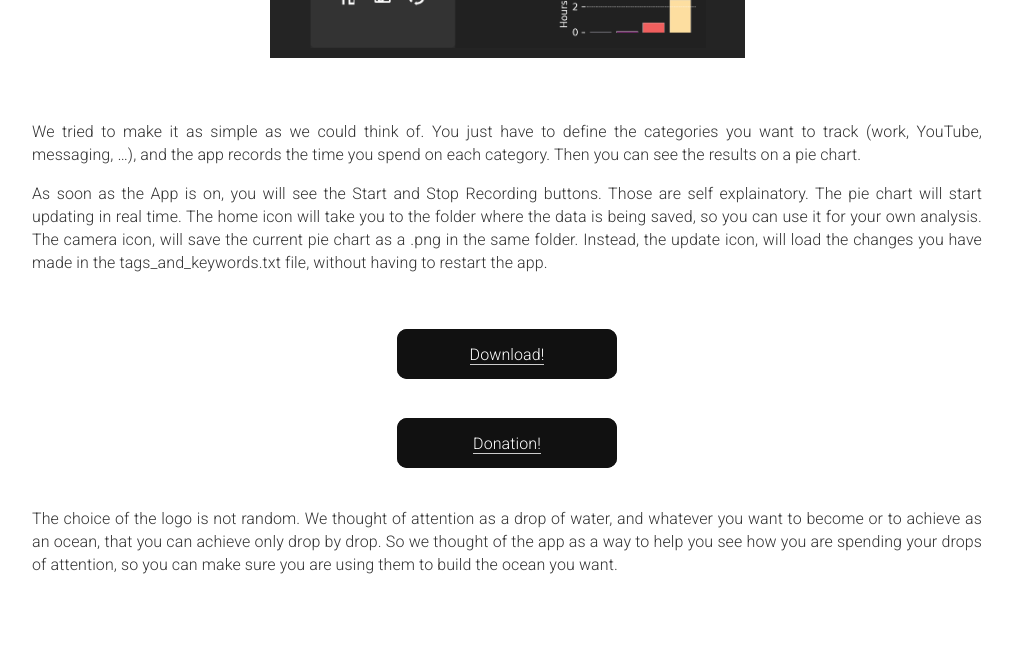
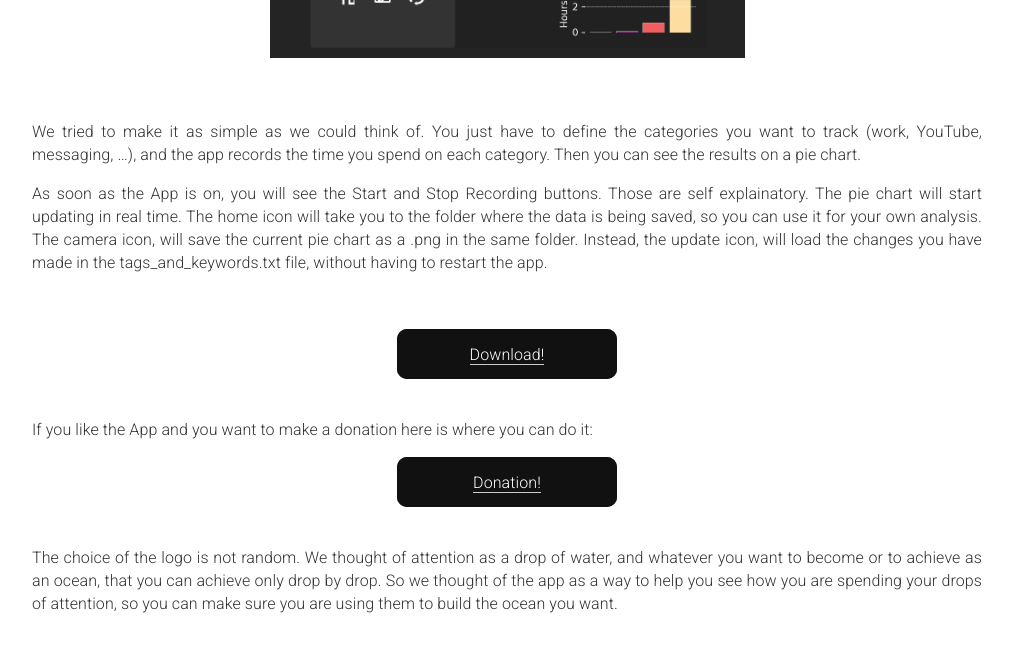
Before and after one commit to trackattapp/trackattapp, a Jekyll site: the page built from _pages/home.md, in a window 1280 px wide and 900 px high, scrolled down 734 px. Shown: the top 652 px of the window, without its empty margins (133-1146 px from the left). Built offline with Jekyll 4.4.1, drawn with Linux system fonts in a browser that asks for light colours.

Commit message:
minor changes

```diff
--- a/_pages/home.md
+++ b/_pages/home.md
@@ -58,6 +58,7 @@ made in the tags_and_keywords.txt file, without having to restart the app.
 
 <br>
 
+If you like the App and you want to make a donation here is where you can do it:
 
 <center>
 <button class="glow-on-hover">
```
